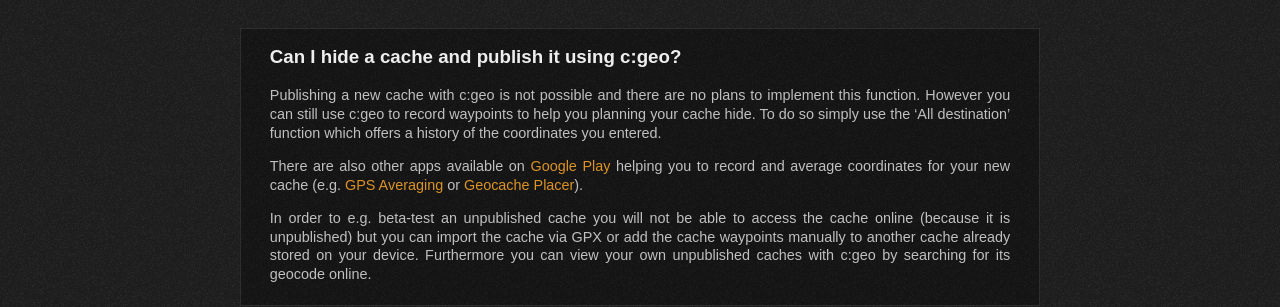
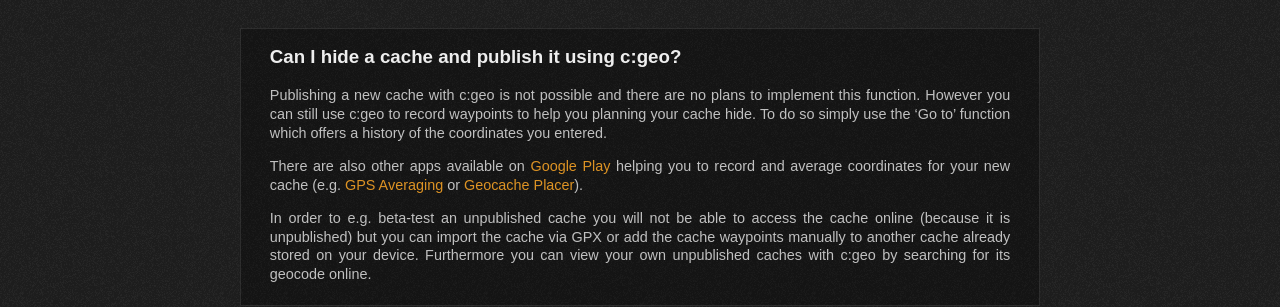
Before and after one commit to cgeo/cgeo.github.io, a Jekyll site: the page built from faq.html, in a window 1280 px wide and 900 px high, scrolled down 9327 px. Shown: the part 173-480 px from the top of the window. Built offline with Jekyll 4.4.1, drawn with Linux system fonts in a browser that asks for light colours; some web fonts are replaced.

Commit message:
FAQ: Menu has been renamed

```diff
--- a/_data/faq.yml
+++ b/_data/faq.yml
@@ -303,7 +303,7 @@
         content: |
             Publishing a new cache with c:geo is not possible and there are no plans to implement this function.
             However you can still use c:geo to record waypoints to help you planning your cache hide.
-            To do so simply use the 'All destination' function which offers a history of the coordinates you entered.
+            To do so simply use the 'Go to' function which offers a history of the coordinates you entered.
 
             There are also other apps available on [Google Play](https://play.google.com/) helping you to record and average coordinates for your new cache (e.g. [GPS Averaging](https://play.google.com/store/apps/details?id=org.destil.gpsaveraging) or [Geocache Placer](https://play.google.com/store/apps/details?id=dk.rocologo.geocacheplacer)).
 
```
